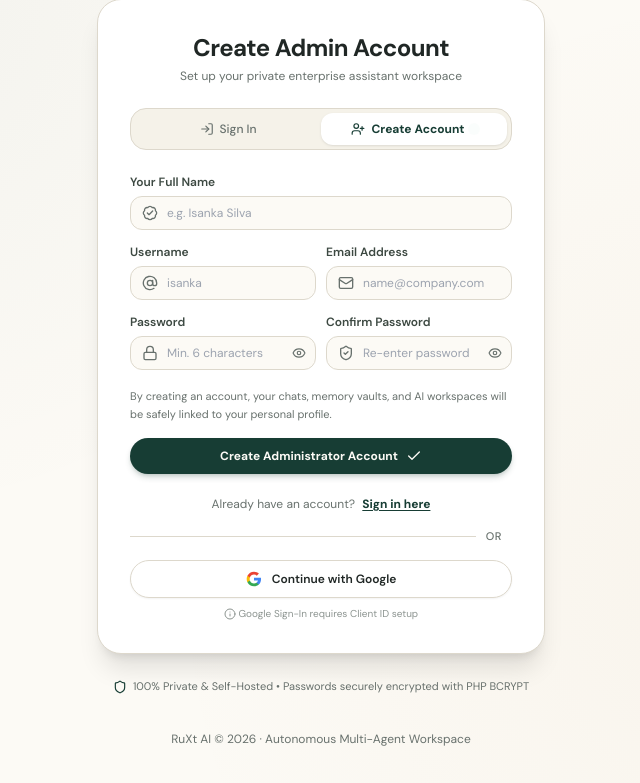
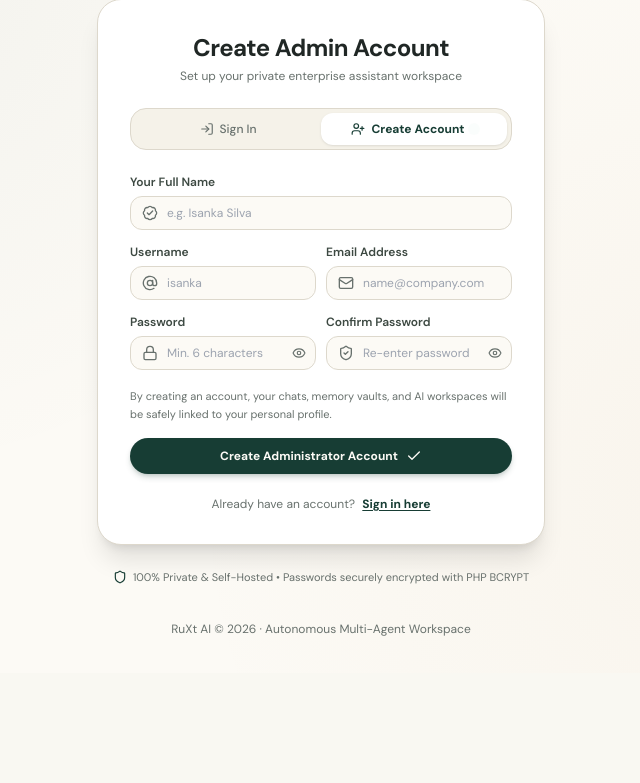
Before and after one commit to Sanka43/ruxt, a PHP site: page /login.php in a window 1280 px wide. Shown: the part 204-987 px from the top of the page, without its empty margins (319-959 px from the left). After the commit the page ends 840 px from the top, so only its background shows below. Run offline with PHP 8.4, Linux system fonts and the light colour scheme; data comes from the database, SQL or seed files in the repository; data that the repository does not hold is empty; some libraries are stand-ins or nearby versions.

Commit message:
fix(ui): hide Google button and remove technical setup modal from login page when client ID is not configured

```diff
--- a/login.php
+++ b/login.php
@@ -307,6 +307,7 @@ $hasGoogleAuth = !empty($googleClientId);
                 </div>
             </form>
 
+            <?php if ($hasGoogleAuth): ?>
             <!-- ================= GOOGLE SIGN-IN SECTION ================= -->
             <div class="relative my-4 flex items-center justify-center">
                 <div class="border-t border-[#ddd8cc] w-full"></div>
@@ -314,7 +315,6 @@ $hasGoogleAuth = !empty($googleClientId);
             </div>
 
             <div class="w-full flex flex-col items-center justify-center space-y-2">
-                <?php if ($hasGoogleAuth): ?>
                 <!-- Google Identity Services Container -->
                 <div id="g_id_onload"
                      data-client_id="<?= htmlspecialchars($googleClientId) ?>"
@@ -332,22 +332,8 @@ $hasGoogleAuth = !empty($googleClientId);
                      data-logo_alignment="left"
                      data-width="320">
                 </div>
-                <?php else: ?>
-                    <!-- Fallback / Guidance Button when Google Client ID is not configured -->
-                    <button type="button" onclick="showGoogleSetupModal()" class="w-full py-2.5 px-4 bg-white hover:bg-stone-50 border border-[#ddd8cc] hover:border-[#173d34] text-[#202725] font-semibold rounded-full text-xs flex items-center justify-center space-x-2.5 transition-all shadow-sm active:scale-[0.98] cursor-pointer">
-                        <svg class="w-4 h-4 flex-shrink-0" viewBox="0 0 24 24">
-                            <path fill="#4285F4" d="M22.56 12.25c0-.78-.07-1.53-.2-2.25H12v4.26h5.92c-.26 1.37-1.04 2.53-2.21 3.31v2.77h3.57c2.08-1.92 3.28-4.74 3.28-8.09z"/>
-                            <path fill="#34A853" d="M12 23c2.97 0 5.46-.98 7.28-2.66l-3.57-2.77c-.98.66-2.23 1.06-3.71 1.06-2.86 0-5.29-1.93-6.16-4.53H2.18v2.84C3.99 20.53 7.7 23 12 23z"/>
-                            <path fill="#FBBC05" d="M5.84 14.09c-.22-.66-.35-1.36-.35-2.09s.13-1.43.35-2.09V7.06H2.18C1.43 8.55 1 10.22 1 12s.43 3.45 1.18 4.94l2.85-2.22.81-.63z"/>
-                            <path fill="#EA4335" d="M12 5.38c1.62 0 3.06.56 4.21 1.64l3.15-3.15C17.45 2.09 14.97 1 12 1 7.7 1 3.99 3.47 2.18 7.06l3.66 2.84c.87-2.6 3.3-4.52 6.16-4.52z"/>
-                        </svg>
-                        <span>Continue with Google</span>
-                    </button>
-                    <p class="text-[10px] text-[#8c9490] text-center">
-                        <i data-lucide="info" class="w-3 h-3 inline-block -mt-0.5"></i> Google Sign-In requires Client ID setup
-                    </p>
+            </div>
             <?php endif; ?>
-            </div>
 
         </div>
 
@@ -362,43 +348,6 @@ $hasGoogleAuth = !empty($googleClientId);
     <footer class="w-full max-w-5xl mx-auto py-3 text-center text-xs text-[#68716d] flex-shrink-0">
         RuXt AI &copy; <?= date('Y') ?> · Autonomous Multi-Agent Workspace
     </footer>
-
-    <!-- Google OAuth Setup Modal -->
-    <div id="googleSetupModal" class="hidden fixed inset-0 z-50 bg-black/50 backdrop-blur-sm flex items-center justify-center p-4">
-        <div class="bg-white rounded-2xl max-w-md w-full border border-[#ddd8cc] shadow-2xl p-6 text-[#202725]">
-            <div class="flex items-center justify-between pb-3 border-b border-[#eeeae0]">
-                <div class="flex items-center space-x-2.5">
-                    <div class="w-8 h-8 rounded-lg bg-stone-100 flex items-center justify-center">
-                        <svg class="w-4 h-4 flex-shrink-0" viewBox="0 0 24 24">
-                            <path fill="#4285F4" d="M22.56 12.25c0-.78-.07-1.53-.2-2.25H12v4.26h5.92c-.26 1.37-1.04 2.53-2.21 3.31v2.77h3.57c2.08-1.92 3.28-4.74 3.28-8.09z"/>
-                            <path fill="#34A853" d="M12 23c2.97 0 5.46-.98 7.28-2.66l-3.57-2.77c-.98.66-2.23 1.06-3.71 1.06-2.86 0-5.29-1.93-6.16-4.53H2.18v2.84C3.99 20.53 7.7 23 12 23z"/>
-                            <path fill="#FBBC05" d="M5.84 14.09c-.22-.66-.35-1.36-.35-2.09s.13-1.43.35-2.09V7.06H2.18C1.43 8.55 1 10.22 1 12s.43 3.45 1.18 4.94l2.85-2.22.81-.63z"/>
-                            <path fill="#EA4335" d="M12 5.38c1.62 0 3.06.56 4.21 1.64l3.15-3.15C17.45 2.09 14.97 1 12 1 7.7 1 3.99 3.47 2.18 7.06l3.66 2.84c.87-2.6 3.3-4.52 6.16-4.52z"/>
-                        </svg>
-                    </div>
-                    <h3 class="text-sm font-bold text-[#173d34]">Google Sign-In Configuration</h3>
-                </div>
-                <button type="button" onclick="closeGoogleSetupModal()" class="text-[#68716d] hover:text-[#202725] p-1 rounded-lg hover:bg-stone-100 transition-colors">
-                    <i data-lucide="x" class="w-4 h-4"></i>
-                </button>
-            </div>
-            <div class="mt-4 space-y-3 text-xs text-[#555f5b] leading-relaxed">
-                <p>To enable <strong>Sign in with Google</strong> on this RuXt AI instance:</p>
-                <ol class="list-decimal list-inside space-y-1.5 pl-1 text-[11px] text-[#3d4942]">
-                    <li>Go to <a href="https://console.cloud.google.com/apis/credentials" target="_blank" rel="noopener noreferrer" class="text-[#173d34] underline font-semibold">Google Cloud Console &rarr; Credentials</a>.</li>
-                    <li>Create an <strong>OAuth 2.0 Web Client ID</strong>.</li>
-                    <li>Set <em>Authorized JavaScript origins</em> to <code class="bg-[#f5f2e9] px-1 py-0.5 rounded font-mono text-[10px]">http://localhost</code>.</li>
-                    <li>Copy your <strong>Client ID</strong> and add it to your <code class="bg-[#f5f2e9] px-1 py-0.5 rounded font-mono text-[10px]">.env</code> file:
-                        <div class="mt-1.5 p-2.5 bg-[#202725] text-emerald-400 font-mono text-[10.5px] rounded-xl overflow-x-auto select-all">GOOGLE_CLIENT_ID=your_id.apps.googleusercontent.com</div>
-                    </li>
-                    <li>Or sign in as an admin and configure it in <strong>Settings</strong>.</li>
-                </ol>
-            </div>
-            <div class="mt-5 flex justify-end">
-                <button type="button" onclick="closeGoogleSetupModal()" class="px-4 py-2 bg-[#173d34] hover:bg-[#285c4e] text-white rounded-full text-xs font-semibold shadow-sm transition-all">Got it</button>
-            </div>
-        </div>
-    </div>
 
     <script>
         // Initialize Lucide Icons
@@ -591,22 +540,6 @@ $hasGoogleAuth = !empty($googleClientId);
             }
         }
 
-        // Google Sign-In Setup Guidance Modal
-        function showGoogleSetupModal() {
-            const modal = document.getElementById('googleSetupModal');
-            if (modal) {
-                modal.classList.remove('hidden');
-                lucide.createIcons();
-            }
-        }
-
-        function closeGoogleSetupModal() {
-            const modal = document.getElementById('googleSetupModal');
-            if (modal) {
-                modal.classList.add('hidden');
-            }
-        }
-
         // Handle Google Identity Services Credential Callback
         async function handleGoogleSignInResponse(response) {
             if (!response || !response.credential) {
```
Lines whose indentation alone changed are shown as unchanged.
